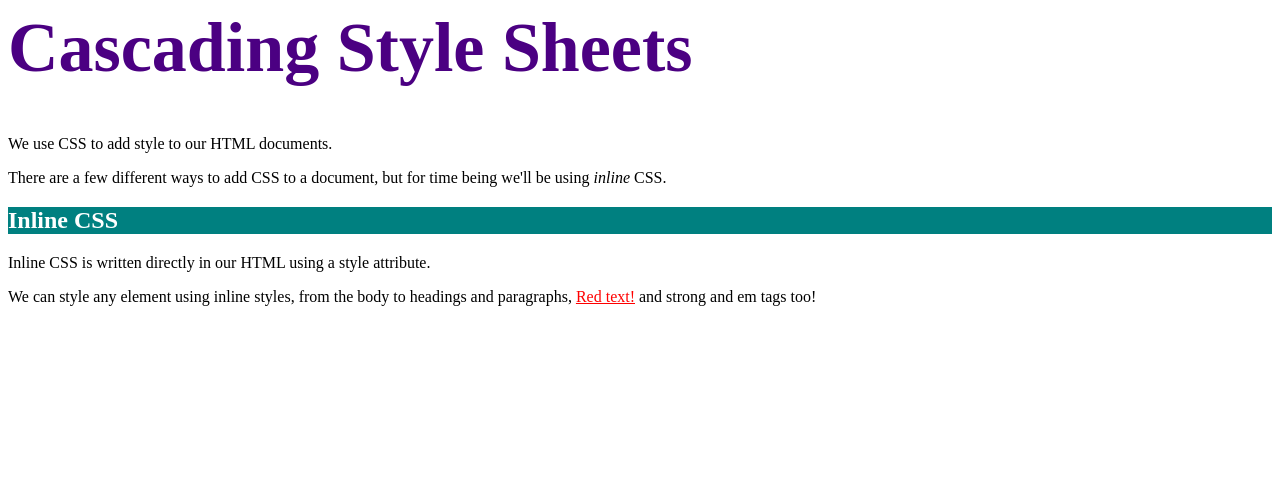
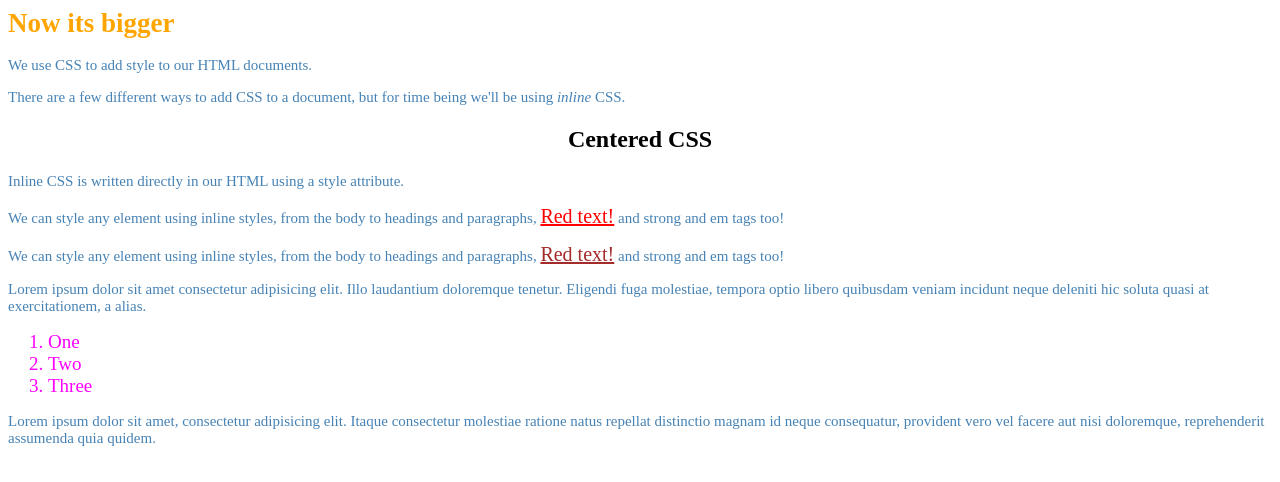
Before and after one commit to cDavid2020/scrimba-intro-html-css, a plain HTML site: page Intro-HTML-CSS/index.html in a window 1280 px wide. Drawn offline with Linux system fonts and the light colour scheme.

Commit message:
Add notes to index. Removed INTERNAL CSS, pasted into CSS Styles as EXTERNAL CSS

```diff
--- a/Intro-HTML-CSS/Styles/styles.css
+++ b/Intro-HTML-CSS/Styles/styles.css
@@ -0,0 +1,19 @@
+        h1 {
+            color: orange;
+            font-size: 27px;
+        }
+
+        p {
+            font-size: 15px;
+            color: steelblue;
+        }
+
+        li {
+            font-size: 19px;
+            color: magenta;
+        }
+
+        a {
+            color: brown;
+            font-size: 20px;
+        }
--- a/Intro-HTML-CSS/index.html
+++ b/Intro-HTML-CSS/index.html
@@ -2,21 +2,69 @@
 
 <head>
     <title>Introduction to CSS</title>
+    <link href="Styles/styles.css" rel="stylesheet">
+    <!--
+            The CSS below is considered INTERNAL CSS. This is because it is written in the same file as the HTML.
+            I commented out the below because I added these styles to the styles.css file. I pasted the below into the styles.css file. This makes them EXTERNAL CSS.
+
+            External CSS is useful to change multiple pages at once. Commit often.
+            h1 {
+            color: orange;
+            font-size: 27px;
+        }
+
+        p {
+            font-size: 15px;
+            color: steelblue;
+        }
+
+        li {
+            font-size: 19px;
+            color: magenta;
+        }
+
+        a {
+            color: brown;
+            font-size: 20px;
+        } -->
+    </link>
 </head>
 
+<body>
     <!-- <body style="background-color: rgb(0, 255, 68);"> -->
     <!-- This👆makes the whole bg that color. -->
-<h1 style="font-size: 70px; color:indigo">Cascading Style Sheets</h1>
+
+    <!-- Changed the below to a comment because I added line 6 -->
+    <!-- <h1 style="font-size: 70px; color:indigo">Cascading Style Sheets</h1> -->
+    <h1>Now its bigger</h1>
     <p>We use CSS to add style to our HTML documents.</p>
     <p>There are a few different ways to add CSS to a document, but for time being we'll be using <em>inline</em> CSS.
     </p>
     <!-- <h2>Inline CSS</h2> now adding css to this line -->
     <!-- Just adding teal to the below background with white text-->
-<h2 style="background-color: teal; color: white;">Inline CSS</h2>
+    <h2 style="text-align: center; " background-color: teal; color: white;">Centered CSS</h2>
     <p>Inline CSS is written directly in our HTML using a style attribute.</p>
     <p>We can style any element using inline styles, from the body to headings and paragraphs,
         <a href="http://example.com/" style="color:#FF0000;">Red text!</a> and strong and em tags too!
     </p>
+
+    <p>We can style any element using inline styles, from the body to headings and paragraphs,
+        <a href="http://example.com/">Red text!</a> and strong and em tags too!
+    </p>
+
+    <p>Lorem ipsum dolor sit amet consectetur adipisicing elit. Illo laudantium doloremque tenetur. Eligendi fuga
+        molestiae, tempora optio libero quibusdam veniam incidunt neque deleniti hic soluta quasi at exercitationem, a
+        alias.</p>
+    <ol>
+        <li>One</li>
+        <li>Two</li>
+        <li>Three</li>
+    </ol>
+
+    <p>Lorem ipsum dolor sit amet, consectetur adipisicing elit. Itaque consectetur molestiae ratione natus repellat
+        distinctio magnam id neque consequatur, provident vero vel facere aut nisi doloremque, reprehenderit assumenda
+        quia quidem.</p>
+
 </body>
 
 </html>
```
Also changed, not shown: 2 other files. Lines whose indentation alone changed are shown as unchanged.
